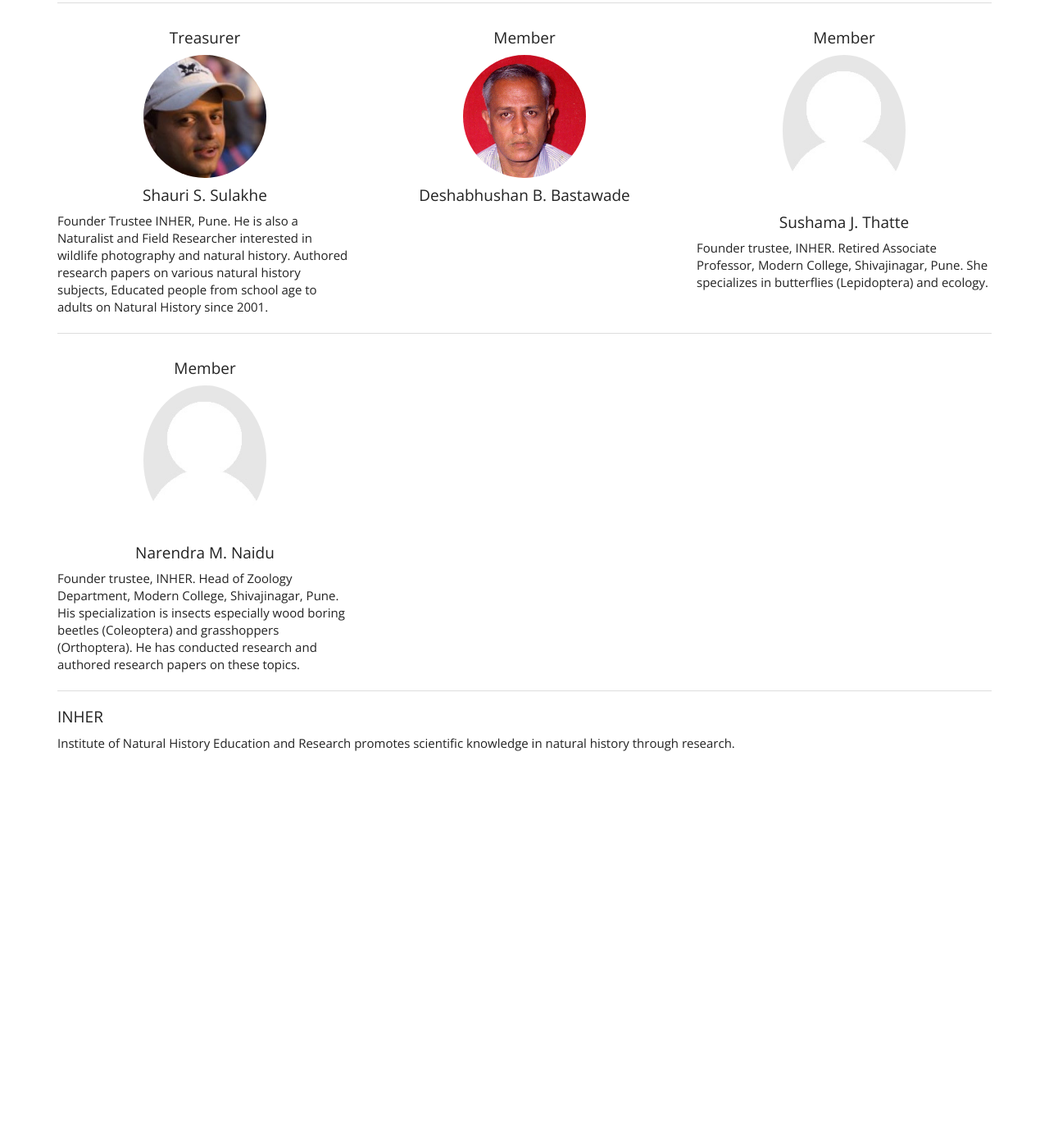
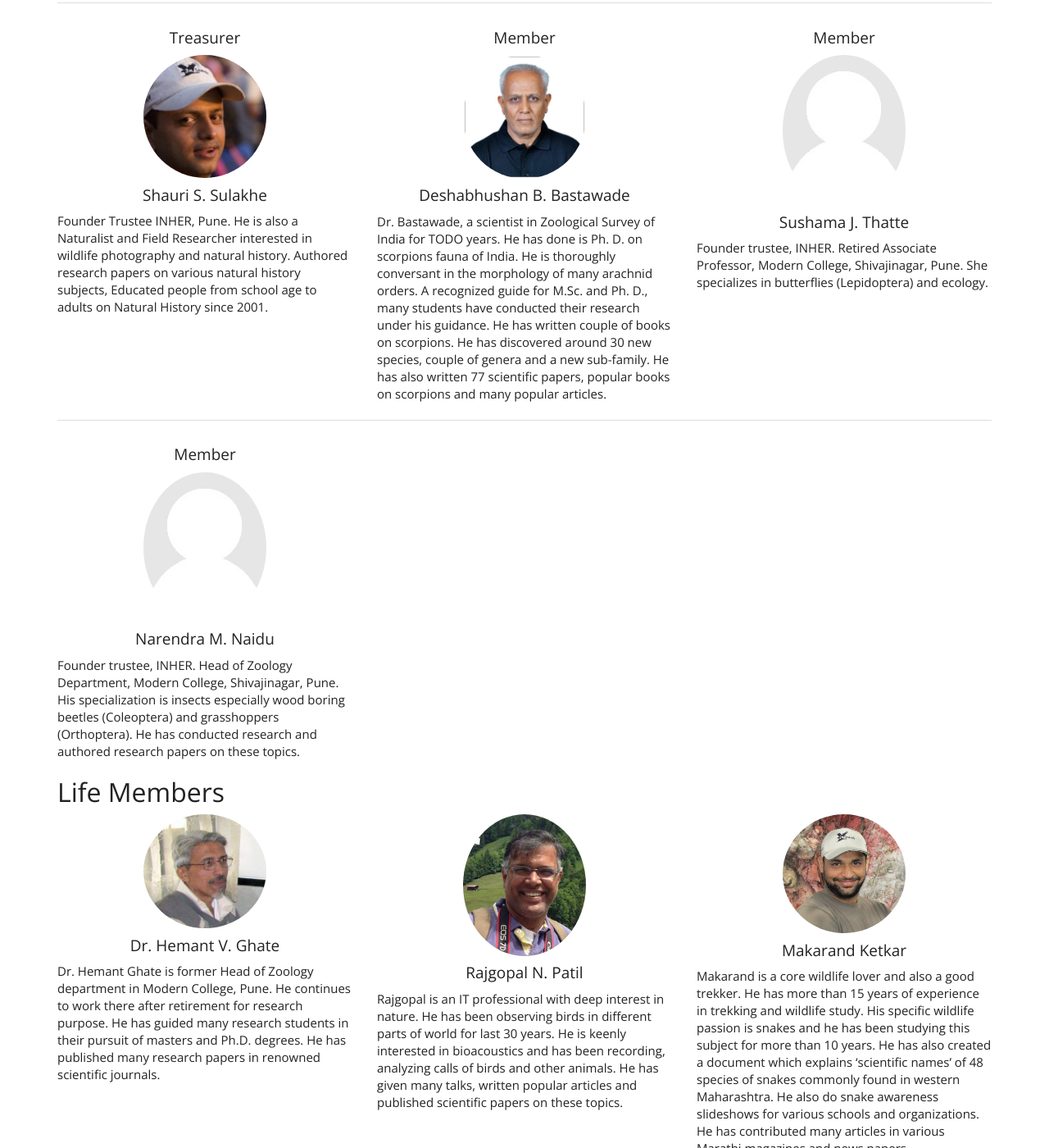
Before and after one commit to inher/inher.github.io, a Jekyll site: the page built from people.md, in a window 1280 px wide and 1400 px high, scrolled down 756 px. Shown: the whole window at 82% size. Built offline with Jekyll 4.4.1, drawn with Linux system fonts in a browser that asks for light colours; nearby versions of some CDN libraries; before the commit the page ends 1683 px from its top, so only the background shows below that; some of the changed text lies outside the part shown.

Commit message:
Life member info added.

```diff
--- a/people.md
+++ b/people.md
@@ -10,6 +10,7 @@ Meet the eminent scientists and researchers leading the team at INHER.
 ## Board of Trustees
 <div class="row">
 <div class="col-md-4 col-sm-6" style="text-align=center">
+
 <h4 style="text-align: center"> President </h4>
 <img src="/assets/imgs/ASM.jpg" class="img-circle img-responsive rnp-scale">
 <h4 style="text-align: center"> Dr. Anil S. Mahabal </h4>
@@ -47,12 +48,14 @@ Associate Professor, MES’ Abasaheb Garware College, Pune; Conservation Biologi
 Founder Trustee INHER, Pune. He is also a Naturalist and Field Researcher interested in wildlife photography and natural history. Authored research papers on various natural history subjects, Educated people from school age to adults on Natural History since 2001.
 
 </div>
+
 <div class="col-md-4 col-sm-4" style="text-align=center; horizontal-align:middle">
 
 <h4 style="text-align: center">Member</h4>
 <img src="/assets/imgs/DBB.jpg" class="img-circle img-responsive rnp-scale">
 
 <h4 style="text-align: center"> Deshabhushan B. Bastawade</h4>
+Dr. Bastawade, a scientist in Zoological Survey of India for TODO years. He has done is Ph. D. on scorpions fauna of India. He is thoroughly conversant in the morphology of many arachnid orders. A recognized guide for M.Sc. and Ph. D., many students have conducted their research under his guidance. He has written couple of books on scorpions. He has discovered around 30 new species, couple of genera and a new sub-family. He has also written 77 scientific papers, popular books on scorpions and many popular articles.
 
 </div>
 <div class="col-md-4 col-sm-4">
@@ -73,3 +76,29 @@ Founder trustee, INHER. Retired Associate Professor, Modern College, Shivajinaga
 Founder trustee, INHER. Head of Zoology Department, Modern College, Shivajinagar, Pune. His specialization is insects especially  wood boring beetles (Coleoptera) and grasshoppers (Orthoptera). He has conducted research and authored research papers on these topics.
 </div>
 </div>
+
+## Life Members
+<div class="row">
+
+<div class="col-md-4 col-sm-6" style="text-align=center">
+<img src="/assets/imgs/HVG.jpg" class="img-circle img-responsive rnp-scale">
+<h4 style="text-align: center">Dr. Hemant V. Ghate </h4>
+Dr. Hemant Ghate is former Head of Zoology department in Modern College, Pune. He continues to work there after retirement for research purpose.  He has guided many research students in their pursuit of masters and Ph.D. degrees. He has published many research papers in renowned scientific journals.
+</div>
+
+<div class="col-md-4 col-sm-6" style="text-align=center">
+<img src="/assets/imgs/RNP.jpg" class="img-circle img-responsive rnp-scale">
+<h4 style="text-align: center">Rajgopal N. Patil </h4>
+Rajgopal is an IT professional with deep interest in nature. He has been observing birds in different parts of world for last 30 years. He is keenly interested in bioacoustics and has been recording, analyzing calls of birds and other animals. He has given many talks, written popular articles and published scientific papers on these topics.
+</div>
+
+<div class="col-md-4 col-sm-6" style="text-align=center">
+<img src="/assets/imgs/MK.jpg" class="img-circle img-responsive rnp-scale">
+<h4 style="text-align: center">Makarand Ketkar </h4>
+Makarand is a core wildlife lover and also a good trekker. He has more than 15 years of experience in trekking and wildlife study. His specific wildlife passion is snakes and he has been studying this subject for more than 10 years. He has also created a document which explains ‘scientific names’ of 48 species of snakes commonly found in western Maharashtra. He also do snake awareness slideshows for various schools and organizations. He has contributed many articles in various Marathi magazines and news papers.
+</div>
+
+
+
+
+</div>
```
Also changed, not shown: _posts/2016-09-22-Arthropod-Course-Announcement.md (+4 -0 lines), assets/imgs/DBB.jpg, assets/imgs/HVG.jpg (added), assets/imgs/MK.jpg (added), assets/imgs/RNP.jpg (added), assets/imgs/RNPx.jpg (added), 13 other files.
